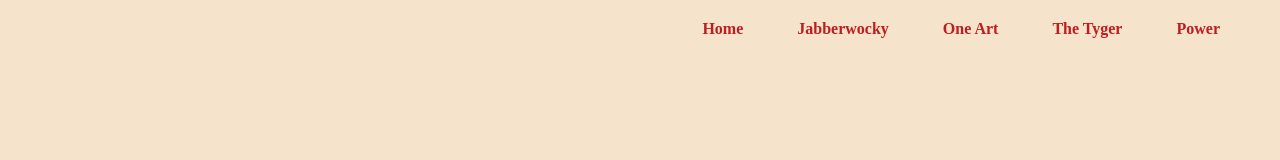
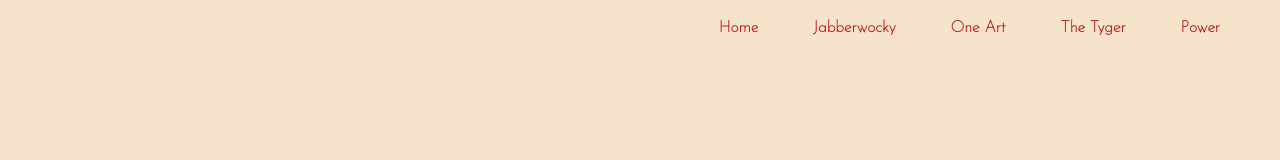
Before and after one commit to sjactel12/sjactel12.github.io, a plain HTML site: page navpractice/index.html in a window 1280 px wide. Shown: the top 160 px of the page. Drawn offline with Linux system fonts and the light colour scheme; a web font is replaced by a local one.

Commit message:
Add files via upload

```diff
--- a/navpractice/style.css
+++ b/navpractice/style.css
@@ -4,7 +4,8 @@
 body{
   margin:0;
   padding:0;
-
+  font-family: Josefin Sans;
+  font-weight: 700;
 }
 .outer{
    text-align: center;
@@ -20,7 +21,7 @@ body{
 a{
   color:#BD1E1E;
   font-size:16px;
-  font-weight: bold;
+  font-weight: @500;
   text-decoration: none;
   margin-right:50px;
 }
```
